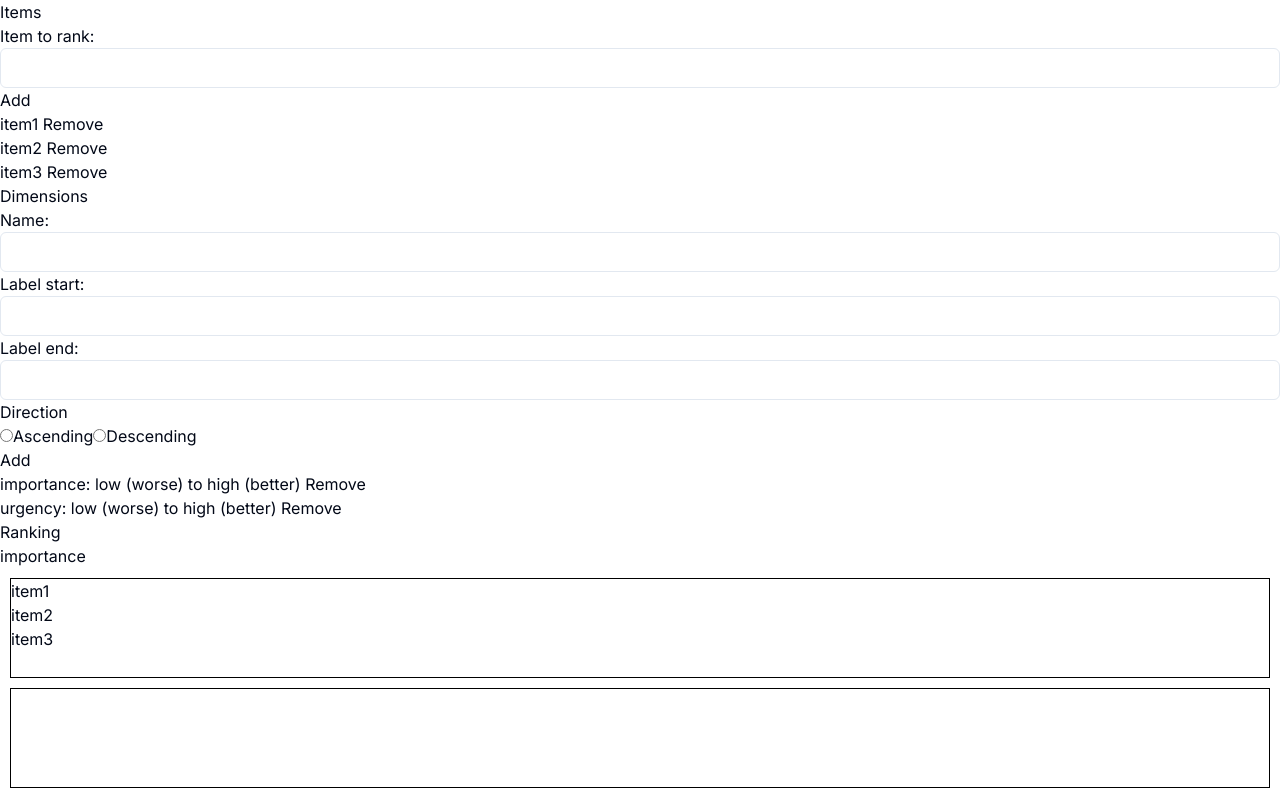
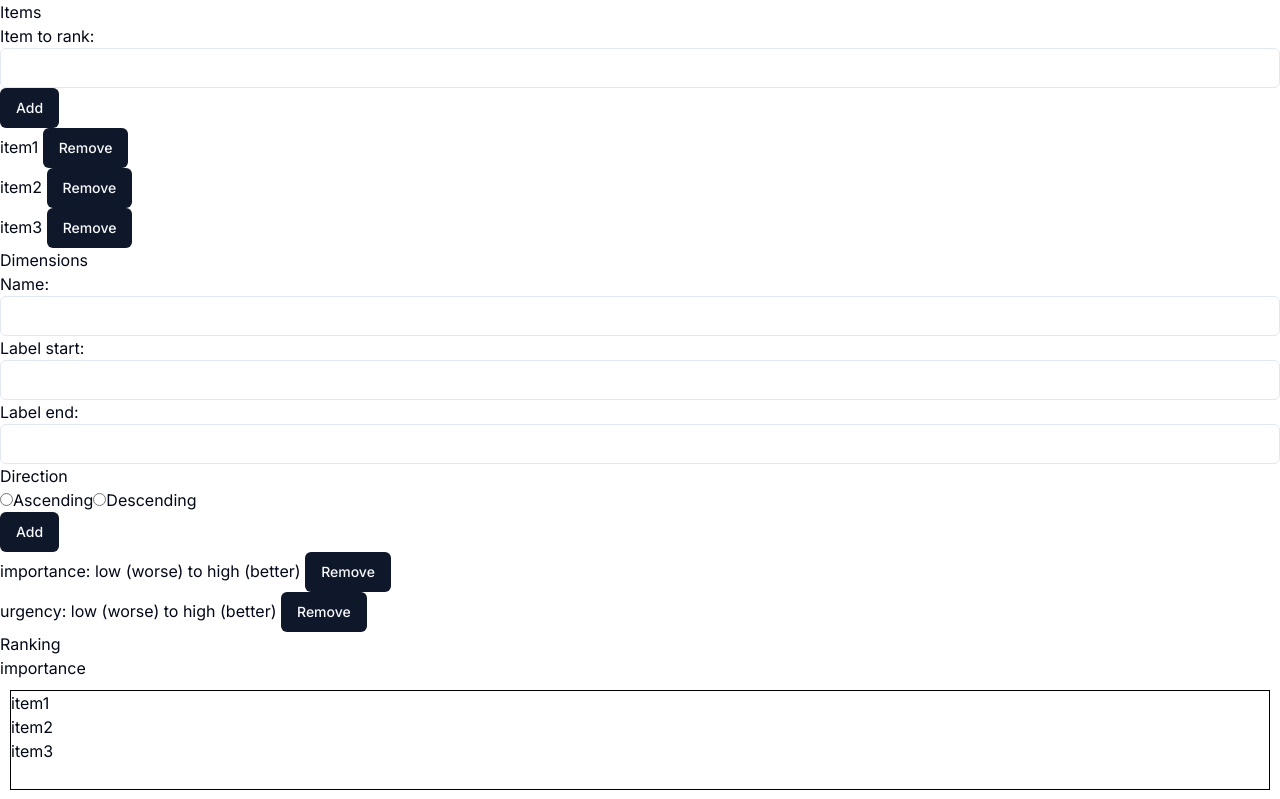
Before and after one commit to 0xR/rank-force, a Next.js app: page / in a window 1280 px wide. Shown: the top 799 px of the page. Built offline with nearby package versions, Linux system fonts and the light colour scheme.

Commit message:
use button

```diff
--- a/src/app/page.tsx
+++ b/src/app/page.tsx
@@ -1,4 +1,5 @@
 'use client';
+import { Button } from '@/components/ui/button';
 import { Input } from '@/components/ui/input';
 import { useMemo, useState } from 'react';
 import { Item } from '@/core/Item';
@@ -60,7 +61,7 @@ function ItemForm({ onSubmit }: { onSubmit: (itemLabel: string) => void }) {
       <label>
         Item to rank: <Input type="text" name={'label'} />
       </label>
-      <button type="submit">Add</button>
+      <Button type="submit">Add</Button>
     </form>
   );
 }
@@ -76,7 +77,7 @@ function ItemList({
     <ul>
       {items.map((item) => (
         <li key={item.id}>
-          {item.label} <button onClick={() => onRemove(item)}>Remove</button>
+          {item.label} <Button onClick={() => onRemove(item)}>Remove</Button>
         </li>
       ))}
     </ul>
@@ -143,7 +144,7 @@ function DimensionForm({
           Descending
         </label>
       </fieldset>
-      <button type="submit">Add</button>
+      <Button type="submit">Add</Button>
     </form>
   );
 }
@@ -163,7 +164,7 @@ function DimensionList({
           {dimension.direction === 'ascending' ? 'worse' : 'better'}) to{' '}
           {dimension.labelEnd} (
           {dimension.direction === 'ascending' ? 'better' : 'worse'}){' '}
-          <button onClick={() => onRemove(dimension)}>Remove</button>
+          <Button onClick={() => onRemove(dimension)}>Remove</Button>
         </li>
       ))}
     </ul>
```
